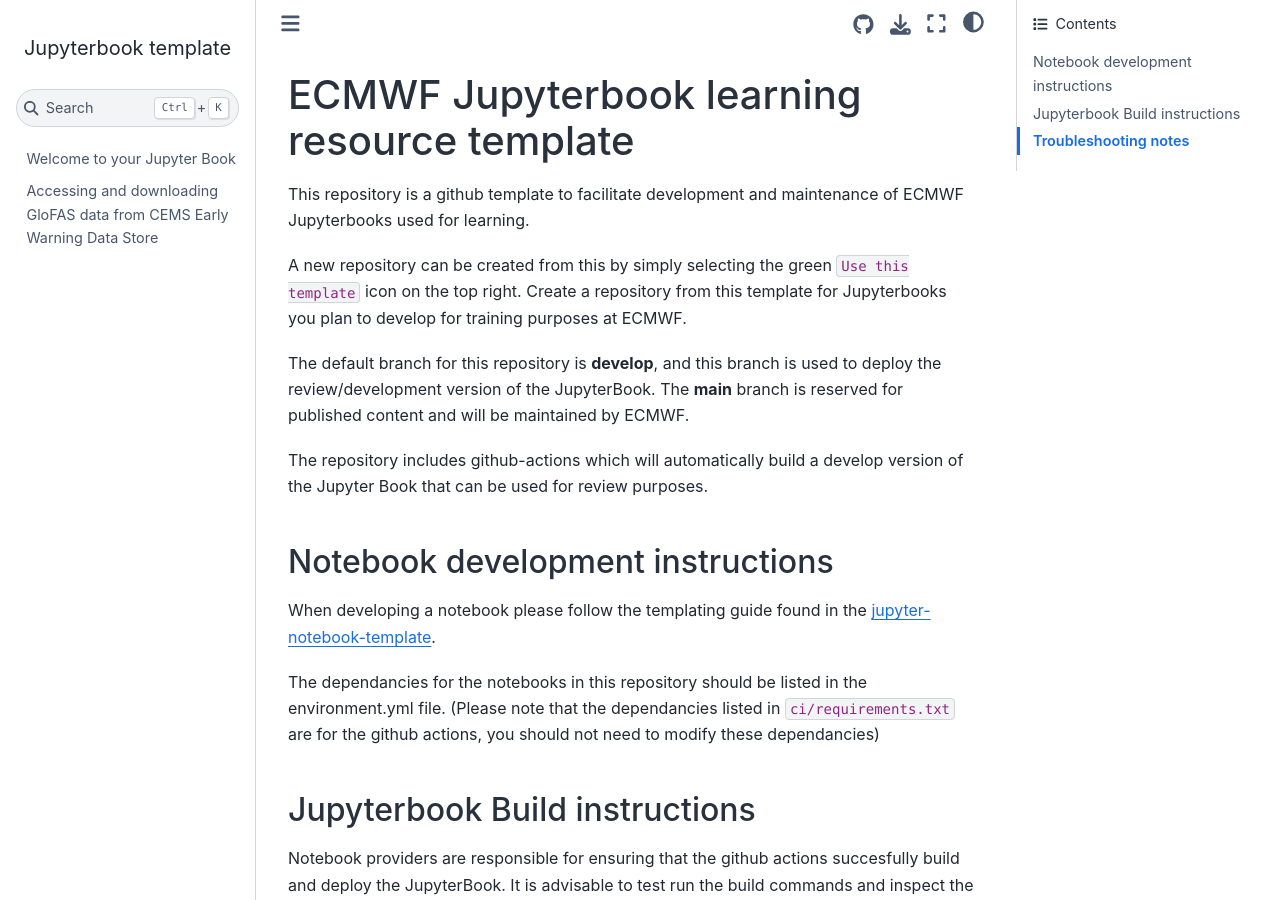
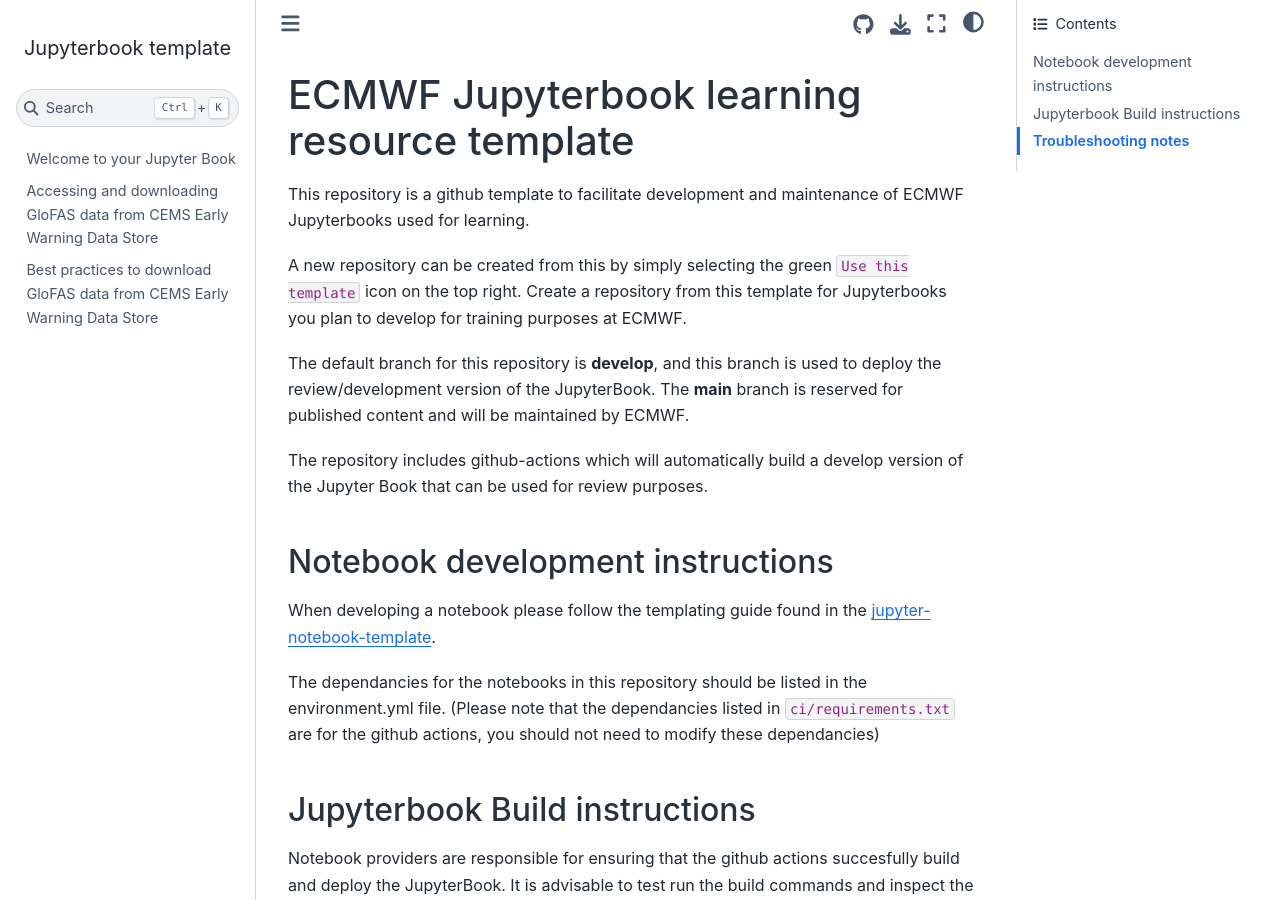
Before and after one commit to Simow-az/2025-Glofas-Annual-Meeting, a Jupyter Book: the page built from README.md, in a window 1280 px wide and 900 px high. Built offline with Jupyter Book 1.0.4 settings and Sphinx 7.4.7 and the Sphinx Book theme 1.1.4, drawn with Linux system fonts in a browser that asks for light colours; pages that are not in the unit, such as notebooks, are missing from menus; some of the changed lines change nothing that is shown.

Commit message:
adding the notebook to toc file

```diff
--- a/_toc.yml
+++ b/_toc.yml
@@ -5,5 +5,5 @@
 root: intro-jupyter-template
 chapters:
 - file: CEMS Global Flood meeting-session 2 part 1 - Accessing and downloading GloFAS data from CEMS Early Warning Data Store
-- file: CEMS Global Flood meeting-session 2 part 2 - CEMS Global Flood meeting-session 2 part 1 - Accessing and downloading GloFAS data from CEMS Early Warning Data Store
+- file: CEMS Global Flood meeting-session 2 part 2 - Best Practices
 - file: CEMS Global Flood meeting-session 2 part 3 - Observations VS Simulations
```
